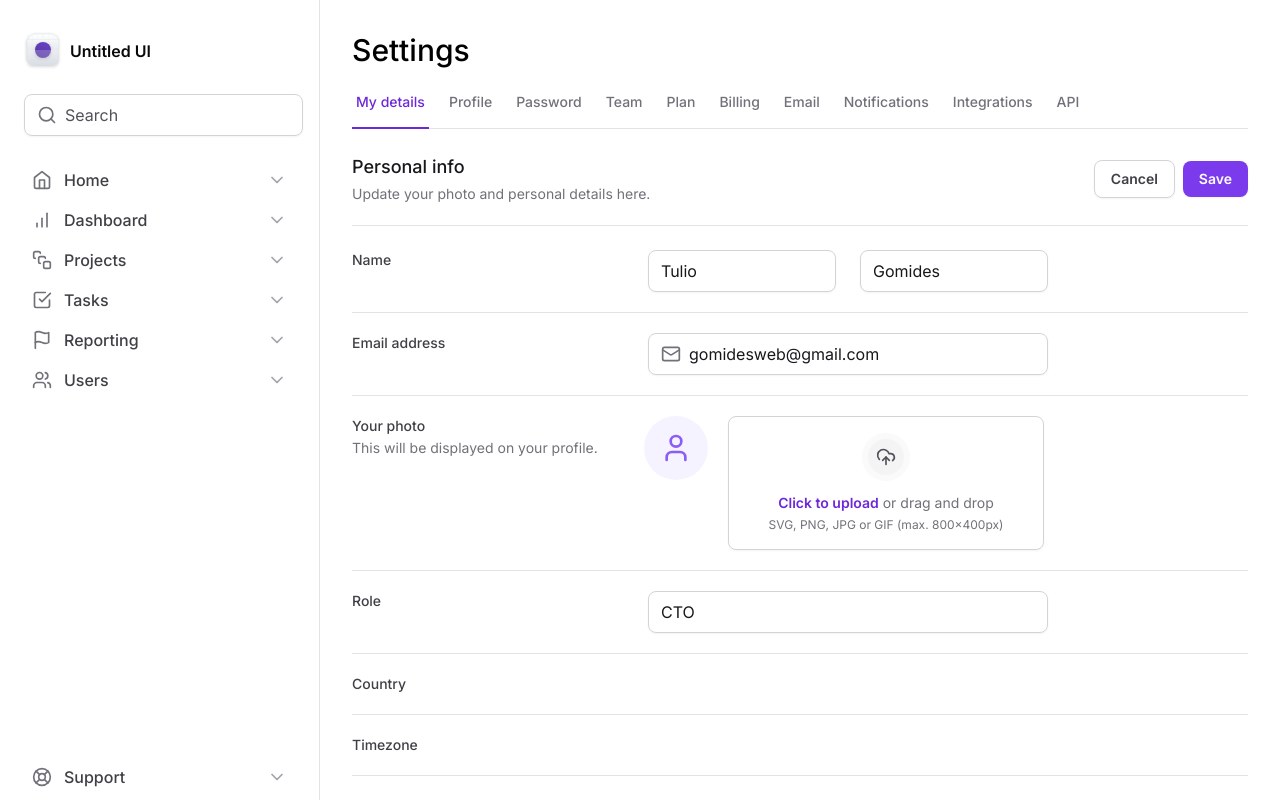
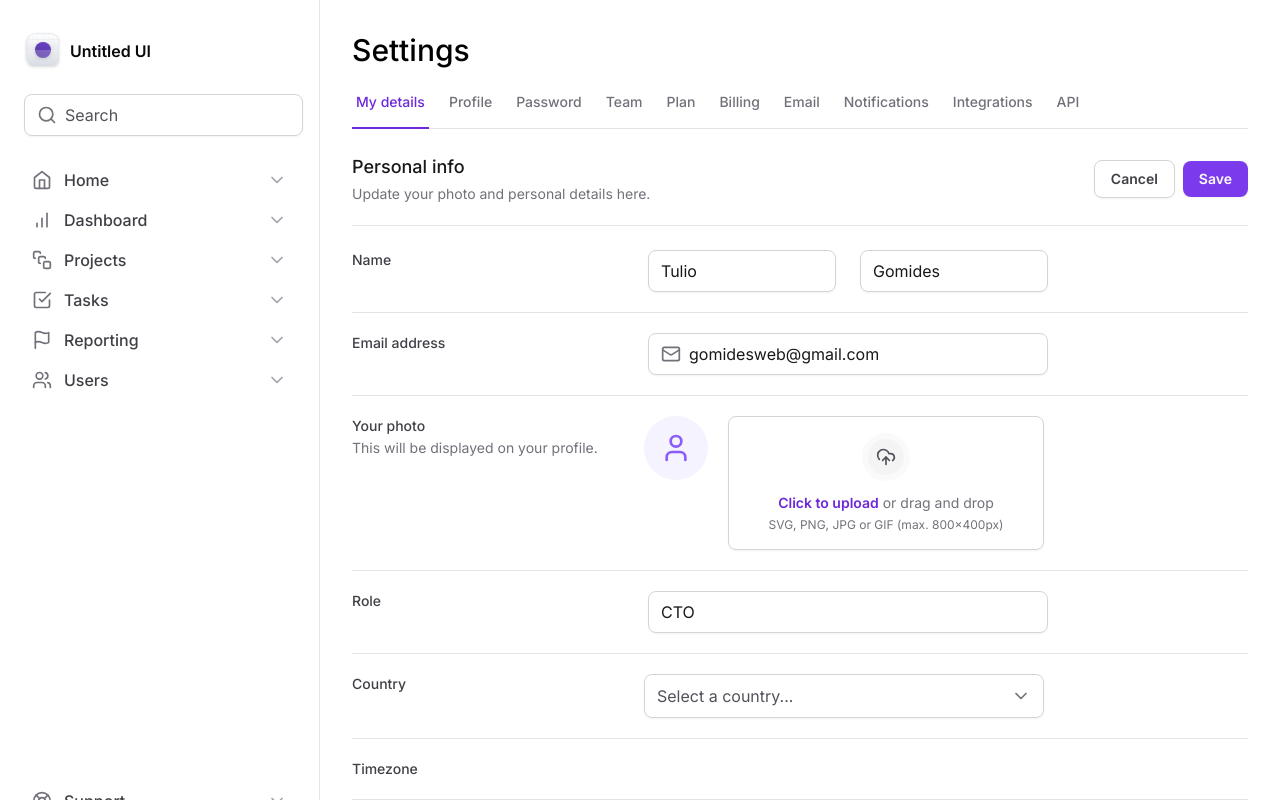
Before and after one commit to GomidesTs/mastering-tailwind, a Next.js app: page / in a window 1280 px wide. Shown: the top 800 px of the page. Built offline with nearby package versions, Linux system fonts and the light colour scheme.

Commit message:
feat: select
Created custom elect using Radix library

```diff
--- a/package.json
+++ b/package.json
@@ -9,6 +9,7 @@
     "lint": "next lint"
   },
   "dependencies": {
+    "@radix-ui/react-select": "^2.0.0",
     "@radix-ui/react-tabs": "^1.0.4",
     "framer-motion": "^10.16.4",
     "lucide-react": "^0.279.0",
--- a/src/app/page.tsx
+++ b/src/app/page.tsx
@@ -8,6 +8,7 @@
   FileInputTrigger
 } from '@/components/FileInput';
 import { InputControl, InputPrefix, InputRoot } from '@/components/Input';
+import { Select } from '@/components/Select';
 import { SettingsTabs } from '@/components/SettingsTabs';
 
 export default function Home() {
@@ -117,7 +118,7 @@
             >
               Country
             </label>
-            <div />
+            <Select />
           </div>
 
           <div className="grid-cols-form grid gap-3 pt-5">
--- /dev/null
+++ b/src/components/Select/Select.tsx
@@ -0,0 +1,57 @@
+'use client';
+
+import * as SelectPrimitive from '@radix-ui/react-select';
+import { Check, ChevronDown } from 'lucide-react';
+
+export const Select = () => {
+  return (
+    <SelectPrimitive.Root>
+      <SelectPrimitive.Trigger className="flex h-11 w-full items-center justify-between gap-2 rounded-lg border border-zinc-300 px-3 py-2 shadow-sm data-[placeholder]:text-zinc-600">
+        <SelectPrimitive.Value
+          placeholder="Select a country..."
+          className="text-black"
+        />
+        <SelectPrimitive.Icon>
+          <ChevronDown className="h-5 w-5 text-zinc-500" />
+        </SelectPrimitive.Icon>
+      </SelectPrimitive.Trigger>
+
+      <SelectPrimitive.Portal>
+        <SelectPrimitive.Content
+          side="bottom"
+          position="popper"
+          sideOffset={8}
+          className="z-10 w-[--radix-select-trigger-width] overflow-hidden rounded-lg border border-zinc-200 bg-white"
+        >
+          <SelectPrimitive.Viewport>
+            <SelectPrimitive.Item
+              value="br"
+              className="flex items-center justify-between gap-2 px-3 py-2.5 outline-none data-[highlighted]:bg-zinc-50"
+            >
+              <SelectPrimitive.ItemText className="text-black">
+                Brazil
+              </SelectPrimitive.ItemText>
+
+              <SelectPrimitive.ItemIndicator>
+                <Check className="h-4 w-4 text-violet-500" />
+              </SelectPrimitive.ItemIndicator>
+            </SelectPrimitive.Item>
+
+            <SelectPrimitive.Item
+              value="us"
+              className="flex items-center justify-between gap-2 px-3 py-2.5 outline-none data-[highlighted]:bg-zinc-50"
+            >
+              <SelectPrimitive.ItemText className="text-black">
+                United States
+              </SelectPrimitive.ItemText>
+
+              <SelectPrimitive.ItemIndicator>
+                <Check className="h-4 w-4 text-violet-500" />
+              </SelectPrimitive.ItemIndicator>
+            </SelectPrimitive.Item>
+          </SelectPrimitive.Viewport>
+        </SelectPrimitive.Content>
+      </SelectPrimitive.Portal>
+    </SelectPrimitive.Root>
+  );
+};
--- /dev/null
+++ b/src/components/Select/index.ts
@@ -0,0 +1 @@
+export { Select } from './Select';
```
Also changed, not shown: 1 other file (tests, documents, lock files or other folders).
